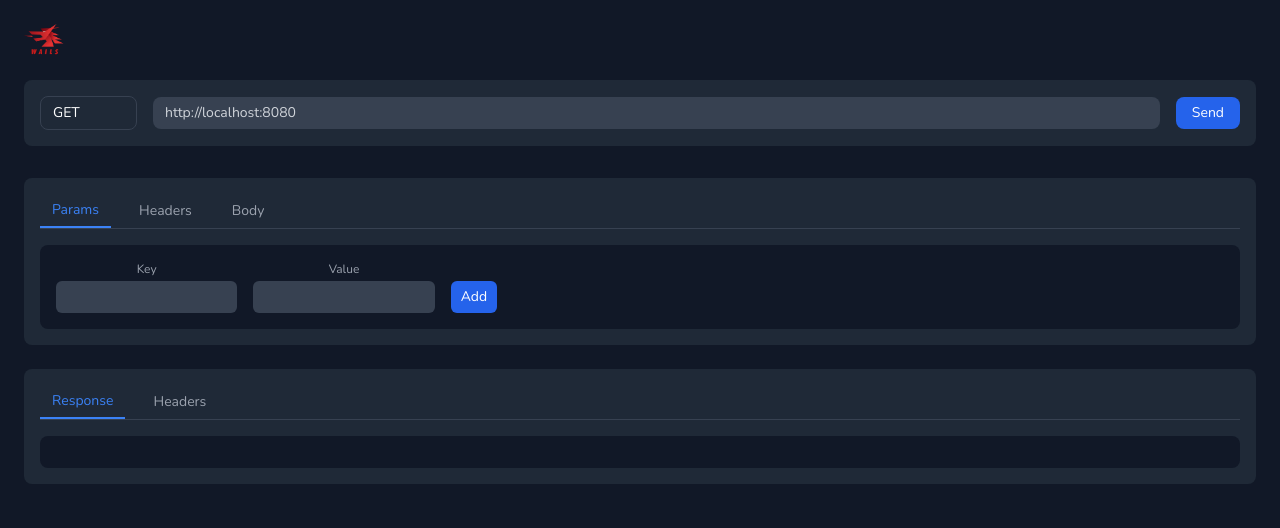
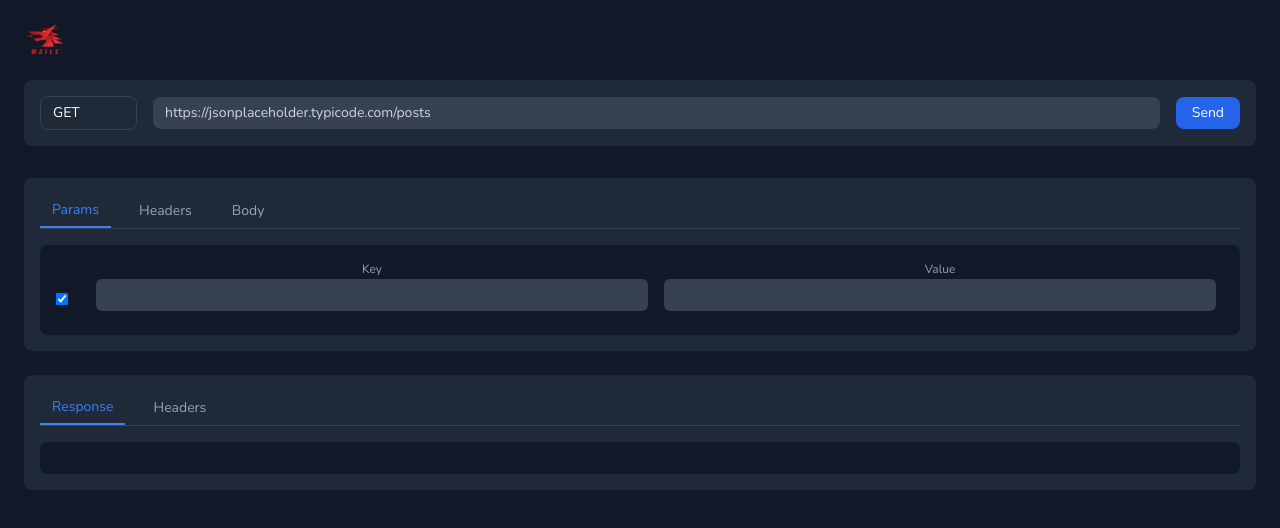
Before and after one commit to ernesto27/postman-system, a Svelte app in the folder frontend/: page / in a window 1280 px wide. Shown: the top 528 px of the page. Built offline with nearby package versions, Linux system fonts and the light colour scheme.

Commit message:
refactor query section

```diff
--- a/frontend/src/App.svelte
+++ b/frontend/src/App.svelte
@@ -3,8 +3,8 @@
   import { MakeRequest } from '../wailsjs/go/main/App.js'
 
   let selectedMethod = 'GET'
-  //let url = 'https://jsonplaceholder.typicode.com/posts'
-  let url = 'http://localhost:8080'
+  let url = 'https://jsonplaceholder.typicode.com/posts'
+  //let url = 'http://localhost:8080'
   const methods = ['GET', 'POST', 'PUT', 'DELETE']
   let isLoading = false;
   let responseData = '';
@@ -25,18 +25,28 @@
   }
 
   // Query params management
-  let queryParams = [{ key: '', value: '' }];
+  let queryParams = [{ key: '', value: '', enabled: true }];
 
   function addQueryParam() {
-    queryParams = [...queryParams, { key: '', value: '' }];
+    queryParams = [...queryParams, { key: '', value: '', enabled: true }];
   }
 
-  function removeQueryParam(index) {
-    queryParams = queryParams.filter((_, i) => i !== index);
-    // Update URL after removing parameter
-    const newUrl = buildUrl();
-    if (newUrl !== url) {
-      url = newUrl;
+
+
+  function handleQueryParamValueKeyPress(event, index) {
+    if (event.key === 'Enter') {
+      if (index === queryParams.length - 1 &&
+          (queryParams[index].key.trim() || queryParams[index].value.trim())) {
+        addQueryParam();
+
+        setTimeout(() => {
+          const inputs = document.querySelectorAll('.param-input');
+          const nextInput = inputs[inputs.length - 2]; // New row's key field
+          if (nextInput) {
+            nextInput.focus();
+          }
+        }, 0);
+      }
     }
   }
 
@@ -48,7 +58,7 @@
       baseUrl.search = '';
 
       queryParams.forEach(param => {
-        if (param.key.trim() && param.value.trim()) {
+        if (param.enabled && param.key.trim() && param.value.trim()) {
           baseUrl.searchParams.set(param.key.trim(), param.value.trim());
         }
       });
@@ -206,58 +216,53 @@
         <!-- Request Content Area -->
         <div class="bg-gray-900 rounded-lg p-4">
           {#if activeTab === 'params'}
-            <div class="space-y-4">
+            <div class="space-y-4 max-h-[200px] overflow-y-auto pr-2 pb-2">
               {#each queryParams as param, i}
-                <div class="grid grid-cols-1 md:grid-cols-12 gap-4 items-end">
-                  <div class="col-span-2">
-                    <label class="block text-xs text-gray-400 mb-1">Key</label>
+                <div class="grid grid-cols-1 md:grid-cols-[24px_2fr_2fr] gap-4 items-end">
+                  <div class="flex items-end">
+                    <div class="h-[24px] flex items-center">
+                      <input
+                        type="checkbox"
+                        bind:checked={param.enabled}
+                        on:change={handleParamChange}
+                        class="w-3 h-3 rounded bg-gray-700 border-gray-600 text-blue-600 focus:ring-1 focus:ring-blue-600 focus:ring-offset-1 focus:ring-offset-gray-900 cursor-pointer"
+                      >
+                    </div>
+                  </div>
+                  <div>
+                    <label class="block text-xs text-gray-400 mb-0.5">Key</label>
                     <input
                       bind:value={param.key}
                       on:input={handleParamChange}
                       type="text"
-                      class="w-full bg-gray-700 text-gray-300 px-3 py-1.5 rounded-md focus:outline-none focus:ring-2 focus:ring-blue-500 text-sm"
+                      class="param-input w-full bg-gray-700 text-gray-300 px-3 py-1.5 rounded-md focus:outline-none focus:ring-2 focus:ring-blue-500 text-sm {!param.enabled ? 'opacity-50' : ''}"
+                      disabled={!param.enabled}
                     >
                   </div>
-                  <div class="col-span-2">
-                    <label class="block text-xs text-gray-400 mb-1">Value</label>
+                  <div>
+                    <label class="block text-xs text-gray-400 mb-0.5">Value</label>
                     <input
                       bind:value={param.value}
                       on:input={handleParamChange}
+                      on:keypress={(e) => handleQueryParamValueKeyPress(e, i)}
                       type="text"
-                      class="w-full bg-gray-700 text-gray-300 px-3 py-1.5 rounded-md focus:outline-none focus:ring-2 focus:ring-blue-500 text-sm"
+                      class="param-input w-full bg-gray-700 text-gray-300 px-3 py-1.5 rounded-md focus:outline-none focus:ring-2 focus:ring-blue-500 text-sm {!param.enabled ? 'opacity-50' : ''}"
+                      disabled={!param.enabled}
                     >
-                  </div>
-                  <div class="col-span-2 flex gap-2">
-                    {#if i === queryParams.length - 1}
-                      <button
-                        on:click={addQueryParam}
-                        class="px-2.5 py-1.5 bg-blue-600 hover:bg-blue-700 text-white rounded-md text-sm"
-                      >
-                        Add
-                      </button>
-                    {/if}
-                    {#if queryParams.length > 1}
-                      <button
-                        on:click={() => removeQueryParam(i)}
-                        class="px-2.5 py-1.5 bg-red-600 hover:bg-red-700 text-white rounded-md text-sm"
-                      >
-                        Remove
-                      </button>
-                    {/if}
                   </div>
                 </div>
               {/each}
             </div>
           {:else if activeTab === 'headers'}
-            <div class="space-y-4">
+            <div class="space-y-4 max-h-[400px] overflow-y-auto pr-2">
               {#each requestHeaders as header, i}
-                <div class="grid grid-cols-1 md:grid-cols-12 gap-4 items-end">
+                <div class="grid grid-cols-1 md:grid-cols-12 gap-2 items-end">
                   <div class="col-span-2">
                     <label class="block text-xs text-gray-400 mb-1">Key</label>
                     <input
                       bind:value={header.key}
                       type="text"
-                      class="w-full bg-gray-700 text-gray-300 px-3 py-1.5 rounded-md focus:outline-none focus:ring-2 focus:ring-blue-500 text-sm"
+                      class="w-full bg-gray-700 text-gray-300 px-2 py-1 rounded-md focus:outline-none focus:ring-2 focus:ring-blue-500 text-sm"
                     >
                   </div>
                   <div class="col-span-2">
@@ -265,7 +270,7 @@
                     <input
                       bind:value={header.value}
                       type="text"
-                      class="w-full bg-gray-700 text-gray-300 px-3 py-1.5 rounded-md focus:outline-none focus:ring-2 focus:ring-blue-500 text-sm"
+                      class="w-full bg-gray-700 text-gray-300 px-2 py-1 rounded-md focus:outline-none focus:ring-2 focus:ring-blue-500 text-sm"
                     >
                   </div>
                   <div class="col-span-2 flex gap-2">
```
